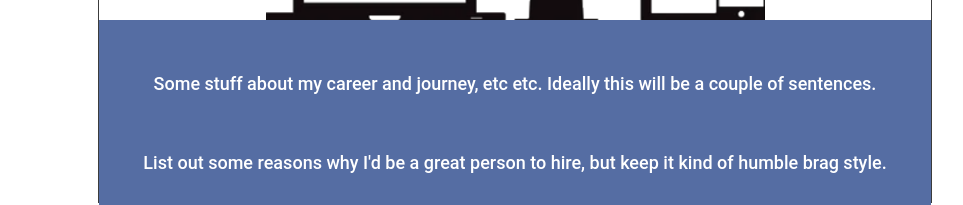
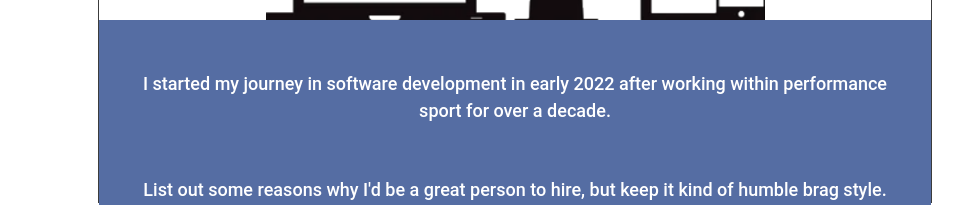
Before and after one commit to davekempsell/davedotcom, a React (Create React App) app: page / in a window 1280 px wide. Shown: the part 597-802 px from the top of the page, without its empty margins (157-1120 px from the left). Built offline with nearby package versions, Linux system fonts and the light colour scheme; the HTML template or start-up script is replaced by a standard one.

Commit message:
cv pdf moved to public folder

```diff
--- a/src/components/MoreInfo.js
+++ b/src/components/MoreInfo.js
@@ -5,7 +5,7 @@ function MoreInfo() {
       </div>
       <div className="more-info-content">
         <div className="more-info-text">
-          <p>Some stuff about my career and journey, etc etc. Ideally this will be a couple of sentences.</p>
+          <p>I started my journey in software development in early 2022 after working within performance sport for over a decade. </p>
           <p>List out some reasons why I'd be a great person to hire, but keep it kind of humble brag style.</p>
           <p>And finally something else to finish off this section.</p>
         </div>
--- a/src/components/NavBar.js
+++ b/src/components/NavBar.js
@@ -1,8 +1,6 @@
 import { FontAwesomeIcon } from "@fortawesome/react-fontawesome";
 import { faEnvelope, faFilePdf } from "@fortawesome/free-solid-svg-icons";
 import { faGithub, faLinkedin } from "@fortawesome/free-brands-svg-icons";
-
-import Pdf from './DJK-CV.pdf'
 
 export function NavBar() {
   const navicons = view => {
@@ -17,7 +15,7 @@ export function NavBar() {
         <a href="mailto: davekempsell87@gmail.com" target="_blank" rel="noreferrer">
           <FontAwesomeIcon icon={faEnvelope} />
         </a>
-        <a href={Pdf} target="_blank" rel="noreferrer">
+        <a href='/docs/DJK-CV.pdf' target="_blank" rel="noreferrer">
           <FontAwesomeIcon icon={faFilePdf} />
         </a>
       </div>
```
Also changed, not shown: 1 other file (tests, documents, lock files or other folders).
